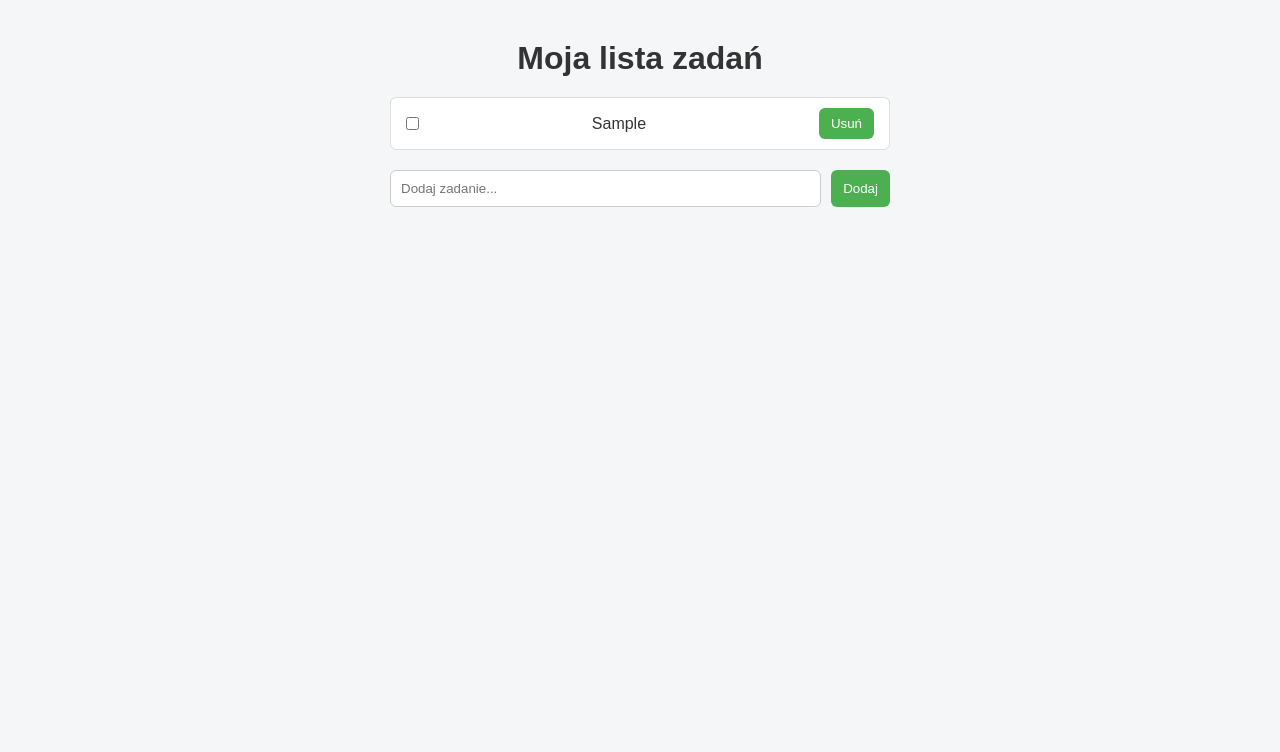
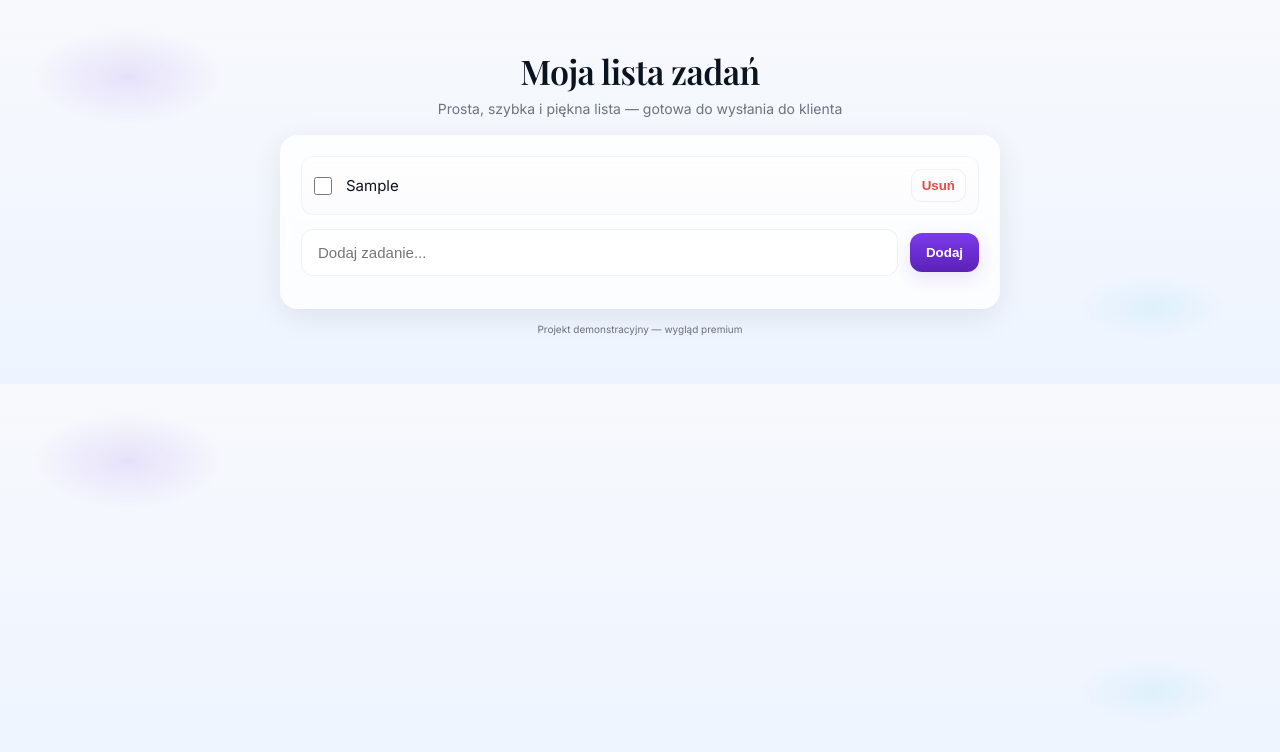
Before and after one commit to KevinGutej2026/TODO, a plain HTML site: page index.html in a window 1280 px wide. Both pictures are taken after typing "Sample" into the empty fields and a click on the button "Dodaj". Drawn offline with nearby package versions, Linux system fonts and the light colour scheme.

Commit message:
Dodalem nowe style, stronka wyglada skibidi tralala

```diff
--- a/index.html
+++ b/index.html
@@ -2,23 +2,37 @@
 <html lang="pl">
 <head>
     <meta charset="UTF-8">
+    <meta name="viewport" content="width=device-width, initial-scale=1">
     <title>Lista zadań</title>
+    <!-- Premium fonts -->
+    <link href="https://fonts.googleapis.com/css2?family=Inter:wght@300;400;600;700;800&family=Playfair+Display:wght@400;600&display=swap" rel="stylesheet">
     <link rel="stylesheet" href="main.css">
 </head>
 <body>
 
-    <div>
-        <h1>Moja lista zadań</h1>
+    <main class="app">
+        <header class="app-head">
+            <div class="brand">
+                <h1>Moja lista zadań</h1>
+                <p class="subtitle">Prosta, szybka i piękna lista — gotowa do wysłania do klienta</p>
+            </div>
+        </header>
 
-        <ul id="task-list"></ul>
+        <section class="card">
+            <ul id="task-list" aria-live="polite"></ul>
 
-        <form id="task-form">
-            <input type="text" id="task-input" placeholder="Dodaj zadanie...">
-            <button type="submit">Dodaj</button>
-        </form>
+            <form id="task-form" class="task-bar" role="search">
+                <input type="text" id="task-input" placeholder="Dodaj zadanie..." aria-label="Nowe zadanie">
+                <button type="submit" class="btn-primary">Dodaj</button>
+            </form>
 
-        <p id="counter"></p>
-    </div>
+            <p id="counter" class="counter" aria-hidden="true"></p>
+        </section>
+
+        <footer class="app-foot">
+            <small>Projekt demonstracyjny — wygląd premium</small>
+        </footer>
+    </main>
 
     <script src="script.js"></script>
 </body>
--- a/main.css
+++ b/main.css
@@ -1,104 +1,119 @@
-/* Reset i podstawy */
+/* ========== BASE ========== */
 * {
     margin: 0;
     padding: 0;
     box-sizing: border-box;
 }
 
+:root {
+    --bg-0: #0f172a; /* deep navy */
+    --bg-1: #0f172a00; /* transparent stop */
+    --surface: rgba(255,255,255,0.9);
+    --card: rgba(255,255,255,0.75);
+    --muted: #6b7280;
+    --text: #0b1220;
+    --accent-1: #7c3aed; /* purple */
+    --accent-2: #06b6d4; /* teal */
+    --danger: #ef4444;
+    --glass-border: rgba(255,255,255,0.12);
+}
+
 body {
-    font-family: Arial, Helvetica, sans-serif;
-    background-color: #f4f6f8;
-    color: #333;
+    font-family: 'Inter', system-ui, -apple-system, 'Segoe UI', Roboto, 'Helvetica Neue', Arial;
+    background: radial-gradient(1200px 600px at 10% 20%, rgba(124,58,237,0.12), transparent 8%),
+                radial-gradient(900px 400px at 90% 80%, rgba(6,182,212,0.08), transparent 8%),
+                linear-gradient(180deg, #f7f9fc 0%, #eef4ff 100%);
+    color: var(--text);
     display: flex;
     justify-content: center;
-    padding: 40px;
+    padding: 48px 20px;
+    -webkit-font-smoothing: antialiased;
+    -moz-osx-font-smoothing: grayscale;
 }
 
-/* Kontener */
-body > div {
-    width: 100%;
-    max-width: 500px;
+/* App layout */
+.app { width: 100%; max-width: 720px; }
+.app-head { text-align: center; margin-bottom: 18px; }
+.brand h1 { font-family: 'Playfair Display', serif; font-size: 34px; color: #0b1220; letter-spacing: -0.6px; }
+.brand .subtitle { color: var(--muted); margin-top: 6px; font-size: 14px; }
+
+.card {
+    background: linear-gradient(180deg, rgba(255,255,255,0.85), rgba(255,255,255,0.75));
+    border-radius: 18px;
+    padding: 20px;
+    box-shadow: 0 8px 30px rgba(15, 23, 42, 0.08);
+    border: 1px solid var(--glass-border);
+    backdrop-filter: blur(6px) saturate(120%);
 }
 
-/* Nagłówek */
-h1 {
-    text-align: center;
-    margin-bottom: 20px;
+/* Task bar */
+.task-bar { display:flex; gap: 12px; margin-top: 14px; align-items:center; }
+#task-input {
+    flex: 1;
+    padding: 14px 16px;
+    border-radius: 12px;
+    border: 1px solid rgba(13,18,30,0.06);
+    background: rgba(255,255,255,0.9);
+    transition: box-shadow 220ms cubic-bezier(.2,.9,.2,1), transform 120ms ease;
+    font-size: 15px;
+}
+#task-input:focus {
+    outline: none;
+    box-shadow: 0 6px 22px rgba(124,58,237,0.12), 0 1px 0 rgba(124,58,237,0.06) inset;
+    transform: translateY(-1px);
 }
 
-/* Lista */
-#task-list {
-    list-style: none;
-    margin-bottom: 20px;
+.btn-primary {
+    padding: 12px 16px;
+    border-radius: 12px;
+    border: none;
+    cursor: pointer;
+    background: linear-gradient(180deg, var(--accent-1), #5b21b6);
+    color: #fff;
+    font-weight: 700;
+    box-shadow: 0 6px 18px rgba(92,33,182,0.12);
+    transition: transform 150ms ease, box-shadow 150ms ease, opacity 120ms ease;
+}
+.btn-primary:hover { transform: translateY(-3px); box-shadow: 0 12px 28px rgba(92,33,182,0.14); }
+.btn-primary:active { transform: translateY(-1px) scale(.995); }
+
+/* Counter footer */
+.counter { color: var(--muted); font-size: 13px; margin-top: 12px; text-align: right; }
+
+/* Task list */
+#task-list { list-style:none; display:flex; flex-direction:column; gap:12px; padding:0; margin:0; }
+
+#task-list li {
+    display:flex; align-items:center; gap:14px; padding:12px; border-radius:12px;
+    background: linear-gradient(180deg, rgba(255,255,255,0.9), rgba(250,250,252,0.85));
+    border: 1px solid rgba(13,18,30,0.04);
+    transition: transform 180ms ease, box-shadow 180ms ease, opacity 200ms ease;
+    animation: floatIn 260ms cubic-bezier(.2,.9,.2,1);
+}
+#task-list li:hover { transform: translateY(-4px); box-shadow: 0 18px 40px rgba(11,17,28,0.08); }
+
+#task-list li span { flex:1; font-size:15px; color:var(--text); }
+
+#task-list input[type="checkbox"] { width:18px; height:18px; accent-color: var(--accent-1); cursor:pointer; }
+
+.completed { color: var(--muted); text-decoration: line-through; opacity:0.85; transition: color 160ms ease, opacity 160ms ease; }
+
+/* Delete button styling */
+button[data-action="delete"] {
+    background: transparent; border: 1px solid rgba(11,17,28,0.06); color: var(--danger); padding:8px 10px; border-radius:10px;
+    font-weight:600; cursor:pointer; transition: background 150ms ease, transform 120ms ease;
+}
+button[data-action="delete"]:hover { background: rgba(239,68,68,0.06); transform: translateY(-2px); }
+
+/* Small responsive tweaks */
+@media (max-width:520px) {
+    .brand h1 { font-size:22px; }
+    .card { padding: 14px; border-radius:12px; }
+    .btn-primary { padding: 10px 12px; }
 }
 
-#task-list li {
-    display: flex;
-    justify-content: space-between;
-    align-items: center;
-    background: #ffffff;
-    padding: 10px 15px;
-    margin-bottom: 10px;
-    border: 1px solid #ddd;
-    border-radius: 6px;
-}
+/* Animations */
+@keyframes floatIn { from { opacity:0; transform: translateY(8px) scale(.997); } to { opacity:1; transform: translateY(0) scale(1); } }
 
-/* Wykonane zadanie */
-.completed span {
-    text-decoration: line-through;
-    color: gray;
-}
-
-/* Formularz */
-#task-form {
-    display: flex;
-    gap: 10px;
-}
-
-#task-input {
-    flex: 1;
-    padding: 10px;
-    border: 1px solid #ccc;
-    border-radius: 6px;
-}
-
-button {
-    padding: 8px 12px;
-    border: none;
-    background-color: #4CAF50;
-    color: white;
-    border-radius: 6px;
-    cursor: pointer;
-}
-
-button:hover {
-    background-color: #45a049;
-}
-
-/* Przycisk usuwania */
-.delete-btn {
-    background-color: #e74c3c;
-}
-
-.delete-btn:hover {
-    background-color: #c0392b;
-}
-
-/* Licznik */
-#counter {
-    margin-top: 10px;
-    text-align: center;
-    font-size: 14px;
-    color: #666;
-}
-
-li {
-    display: flex;
-    gap: 10px;
-    align-items: center;
-}
-
-.completed {
-    text-decoration: line-through;
-    color: gray;
-}
+/* small utility */
+.app-foot { text-align:center; margin-top:12px; color:var(--muted); font-size:12px; }
```
